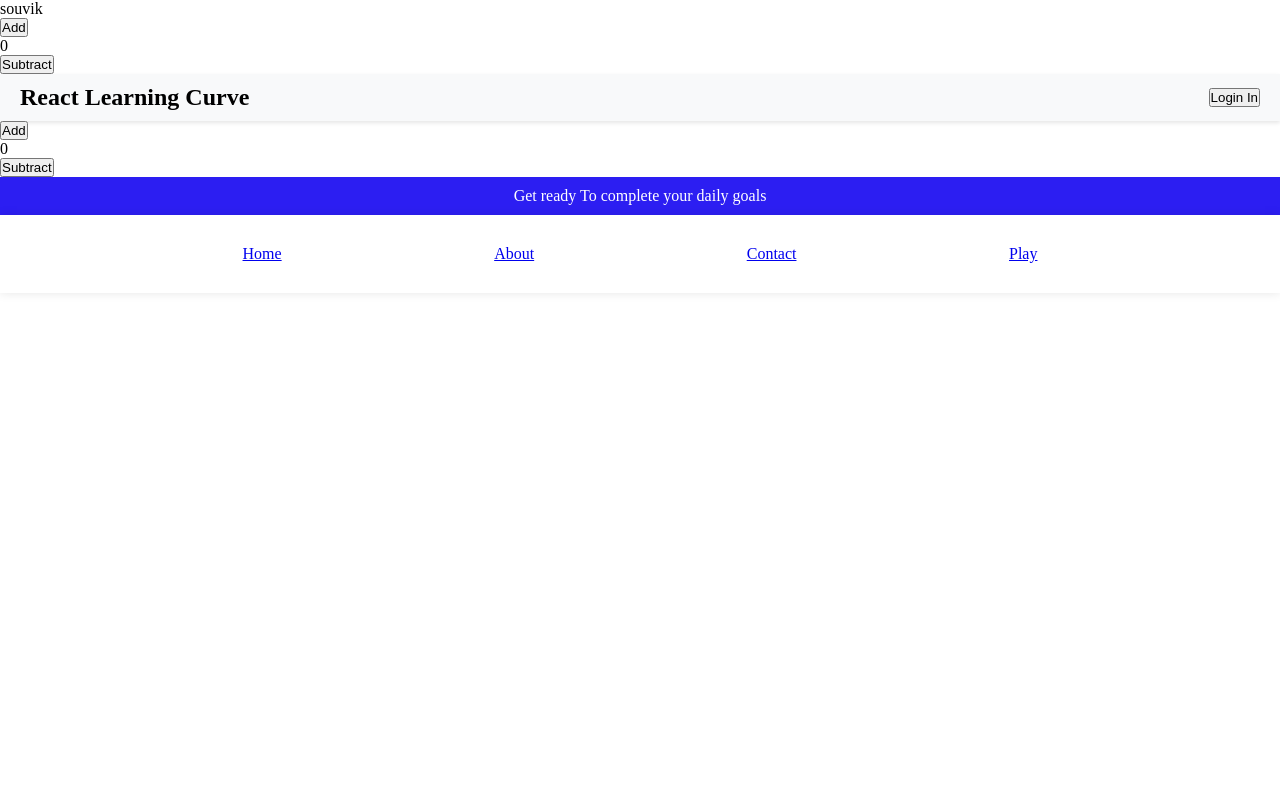
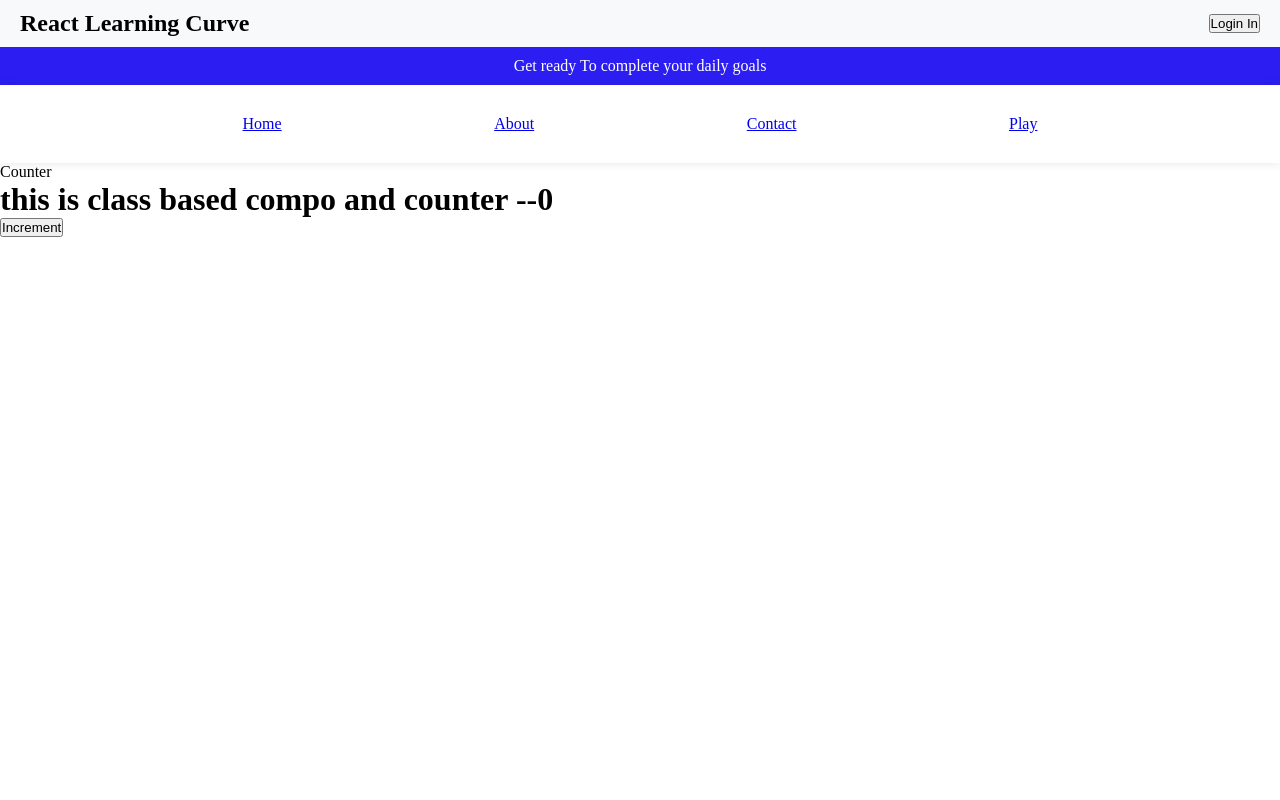
Before and after one commit to Dope-Otaku/React_learning, a React (Vite) app in the folder learn/: page / in a window 1280 px wide. Shown: the top 800 px of the page. Built offline with nearby package versions, Linux system fonts and the light colour scheme.

Commit message:
class based functions are hard

```diff
--- a/learn/src/App.jsx
+++ b/learn/src/App.jsx
@@ -10,6 +10,7 @@ import Footer from "./learning_comp/Footer";
 import Playarea from "./learning_comp/Playarea";
 import Hooks from "./learning_comp/Hooks/Hooks";
 import { createContext } from "react";
+import Learn from "./learning_comp/classVSFunc/Learn";
 // import Props from "./learning_comp/Props";
 // import Home from "./learning_comp/Home";
 // import TodoL from "./learning_comp/Todo/TodoL";
@@ -18,17 +19,18 @@ const contex = createContext();
 function App() {
   return (
     <BrowserRouter>
-      <contex.Provider value={"souvik"}>
+      {/* <contex.Provider value={"souvik"}>
         <div>
           <Hooks />
         </div>
-      </contex.Provider>
+      </contex.Provider> */}
 
       <Navbar />
+
       {/* <TodoL /> */}
       {/* <Home /> */}
       {/* <Props /> */}
-      <Hooks />
+      {/* <Hooks /> */}
       <Routes>
         <Route path="/" element={<Main />} />
         <Route path="/contact" element={<Contact />} />
@@ -36,6 +38,7 @@ function App() {
         <Route path="/play" element={<Playarea />} />
         <Route path="/play/:id" element={<Playarea />} />
       </Routes>
+      <Learn />
 
       <Footer />
     </BrowserRouter>
--- /dev/null
+++ b/learn/src/learning_comp/classVSFunc/Learn.jsx
@@ -0,0 +1,41 @@
+import React from "react";
+
+// today we are going to learb the difference betweeen a class based component and a function based component
+
+class Learn extends React.Component {
+  //embedding props in parameter and super is used for to usable in parent class
+  constructor(props) {
+    super(props);
+
+    this.state = {
+      count: 0,
+    };
+    this.Inc = this.Inc.bind(this);
+  }
+
+  Inc() {
+    this.setState((prev) => {
+      return {
+        count: prev.count + 1,
+      };
+    });
+  }
+
+  render() {
+    return (
+      <>
+        <p>Counter</p>
+        <h1>this is class based compo and counter --{this.state.count}</h1>
+        <button onClick={this.Inc}>Increment</button>
+      </>
+    );
+  }
+}
+
+// const Learn = () => {
+//   return (
+//     <div>Learn</div>
+//   )
+// }
+
+export default Learn;
```
